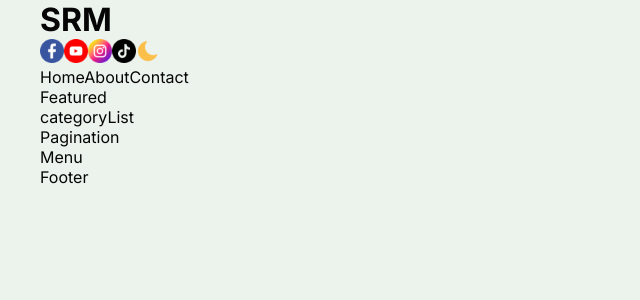
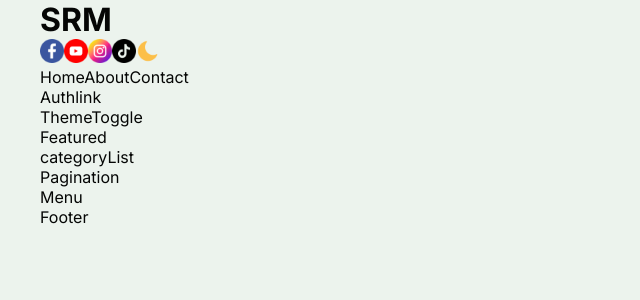
Before and after one commit to eerapheal/srmapp, a Next.js app: page / in a window 1280 px wide. Shown: the top 300 px of the page, without its empty margins (0-640 px from the left). Built offline with nearby package versions, Linux system fonts and the light colour scheme.

Commit message:
Auth link and mode

```diff
--- a/src/app/components/Header/Header.jsx
+++ b/src/app/components/Header/Header.jsx
@@ -2,6 +2,8 @@ import Image from "next/image";
 import styles from "./Header.module.css";
 import Link from "next/link";
 import React from 'react'
+import AuthLink from "../authLink/AuthLink";
+import ThemeToggle from "../themeToggle/themeToggle";
 
 const Header = () => {
   return (
@@ -20,6 +22,8 @@ const Header = () => {
         <Link href="/" >Home</Link>
         <Link href="/" >About</Link>
         <Link href="/" >Contact</Link>
+        <AuthLink />
+        <ThemeToggle />
       </div>
     </div>
   )
--- /dev/null
+++ b/src/app/components/authLink/AuthLink.jsx
@@ -0,0 +1,12 @@
+import React from 'react';
+import styles from "./authLink.module.css"
+
+const AuthLink = () => {
+  return (
+    <div className={styles.container}>
+      Authlink
+    </div>
+  )
+}
+
+export default AuthLink
--- /dev/null
+++ b/src/app/components/themeToggle/ThemeToggle.jsx
@@ -0,0 +1,12 @@
+import React from 'react'
+import styles from "./themeToggle.module.css";
+
+const ThemeToggle = () => {
+  return (
+    <div className={styles.container}>
+      ThemeToggle
+    </div>
+  )
+}
+
+export default ThemeToggle
```
Also changed, not shown: src/app/components/authLink/authLink.module.css (added), src/app/components/themeToggle/themeToggle.module.css (added).
